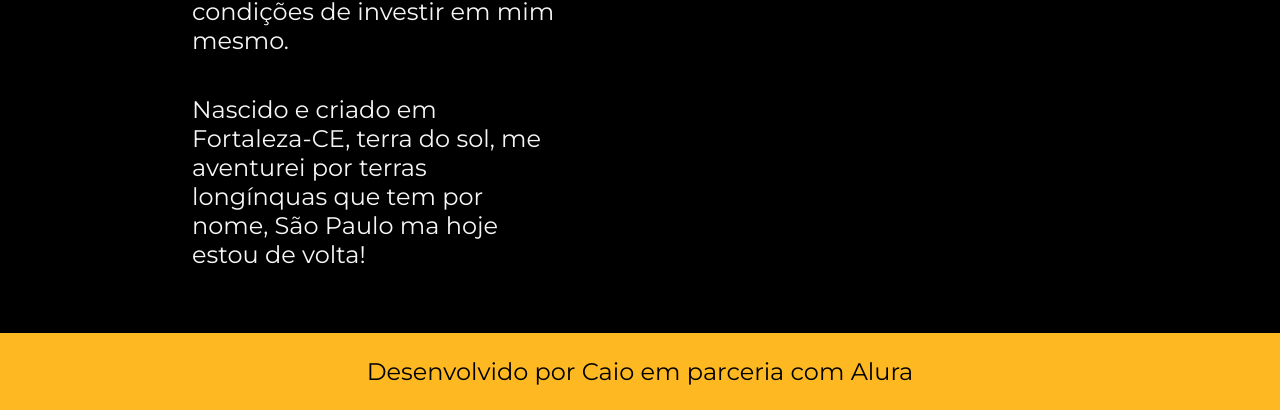
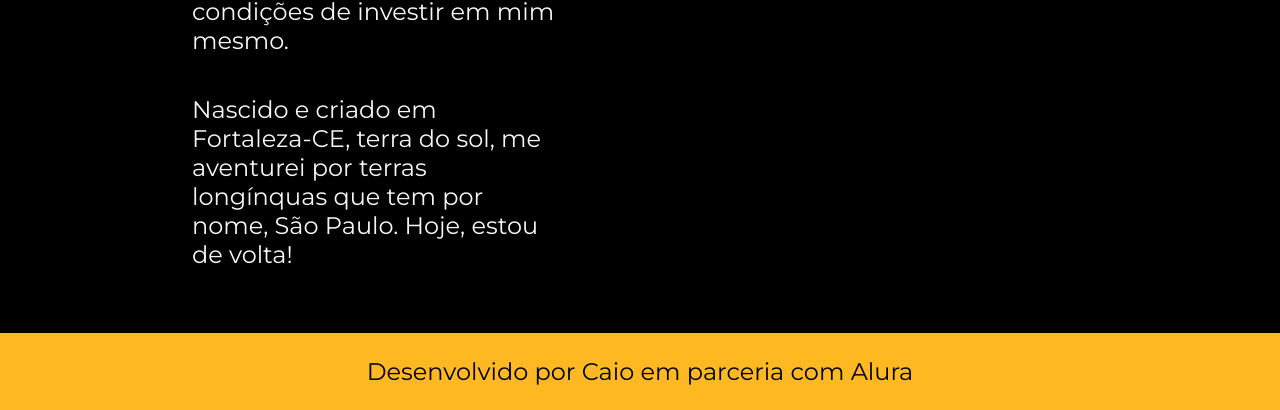
Before and after one commit to caiofabb/portifolio_alura_oracleone, a plain HTML site: page about.html in a window 1280 px wide. Shown: the part 751-1161 px from the top of the page. Drawn offline with nearby package versions, Linux system fonts and the light colour scheme.

Commit message:
Update about.html

```diff
--- a/about.html
+++ b/about.html
@@ -31,7 +31,7 @@
             </p>
             <p class="apresentacao__conteudo__texto">
                 Nascido e criado em Fortaleza-CE, terra do sol, me aventurei por terras longínquas que tem por nome, São
-                Paulo ma hoje estou de volta!</p>
+                Paulo. Hoje, estou de volta!</p>
         </section>
         <img class="apresentacao__imagem" src="./assets/programador2.jpg" alt="Foto aleatoria do google">
     </main>
```
